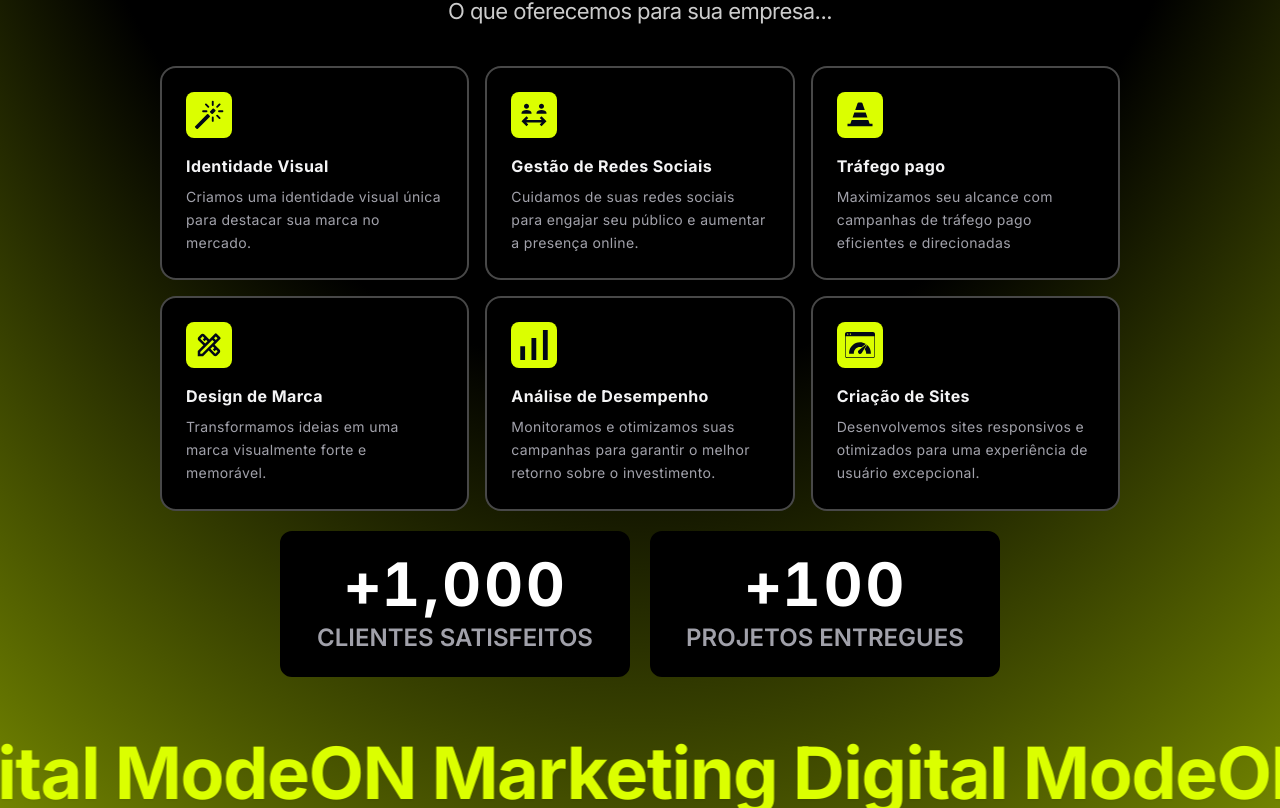
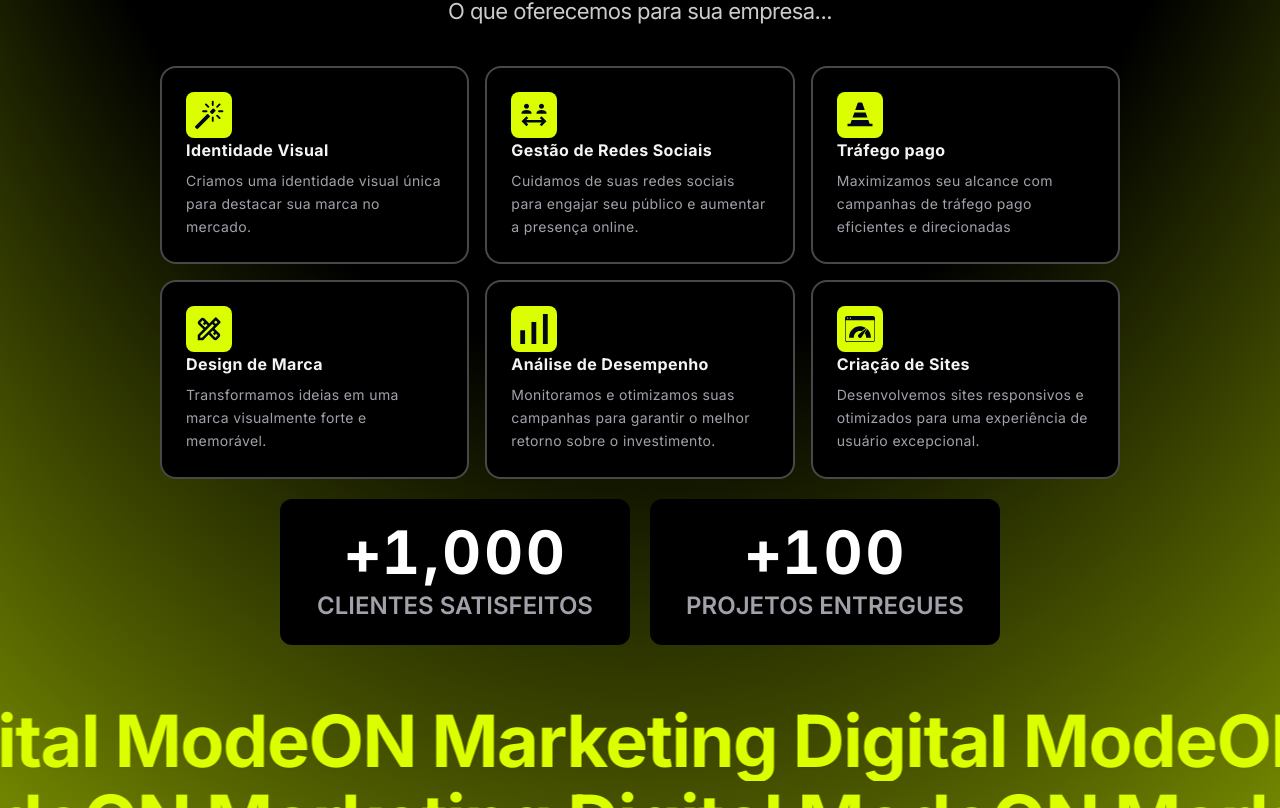
Before and after one commit to reggidev/modeon-webpage, a Next.js app: page / in a window 1280 px wide. Shown: the part 912-1720 px from the top of the page. Built offline with nearby package versions, Linux system fonts and the light colour scheme.

Commit message:
fix: add button acessibility and cards desc sequencial titles

```diff
--- a/app/_components/NavBar.tsx
+++ b/app/_components/NavBar.tsx
@@ -68,6 +68,7 @@ const NavBar = () => {
                 size="icon"
                 className="bg-terciaria text-black hover:bg-terciaria/50"
               >
+                <span className="sr-only">Abrir menu de navegação</span>
                 <MenuIcon size={18} />
               </Button>
             </SheetTrigger>
--- a/app/_components/others/services-cards.tsx
+++ b/app/_components/others/services-cards.tsx
@@ -17,7 +17,9 @@ const ServicesCards = ({
         <Icon />
       </div>
       <div>
-        <h4 className="mt-4 font-bold tracking-wide text-zinc-100">{title}</h4>
+        <span className="mt-4 font-bold tracking-wide text-zinc-100">
+          {title}
+        </span>
         <p className="mt-2 text-sm leading-relaxed tracking-wide text-zinc-400">
           {description}
         </p>
```
